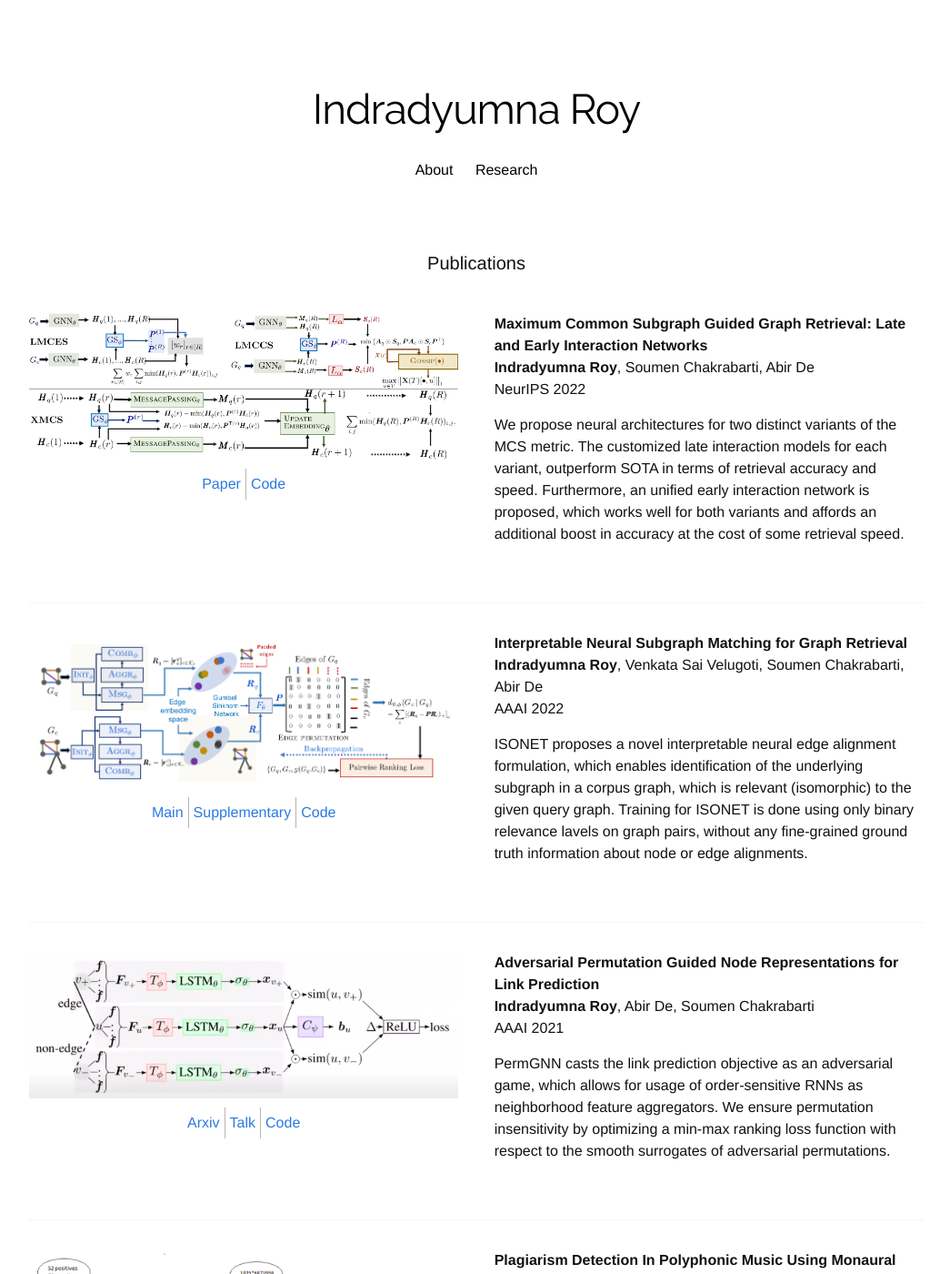
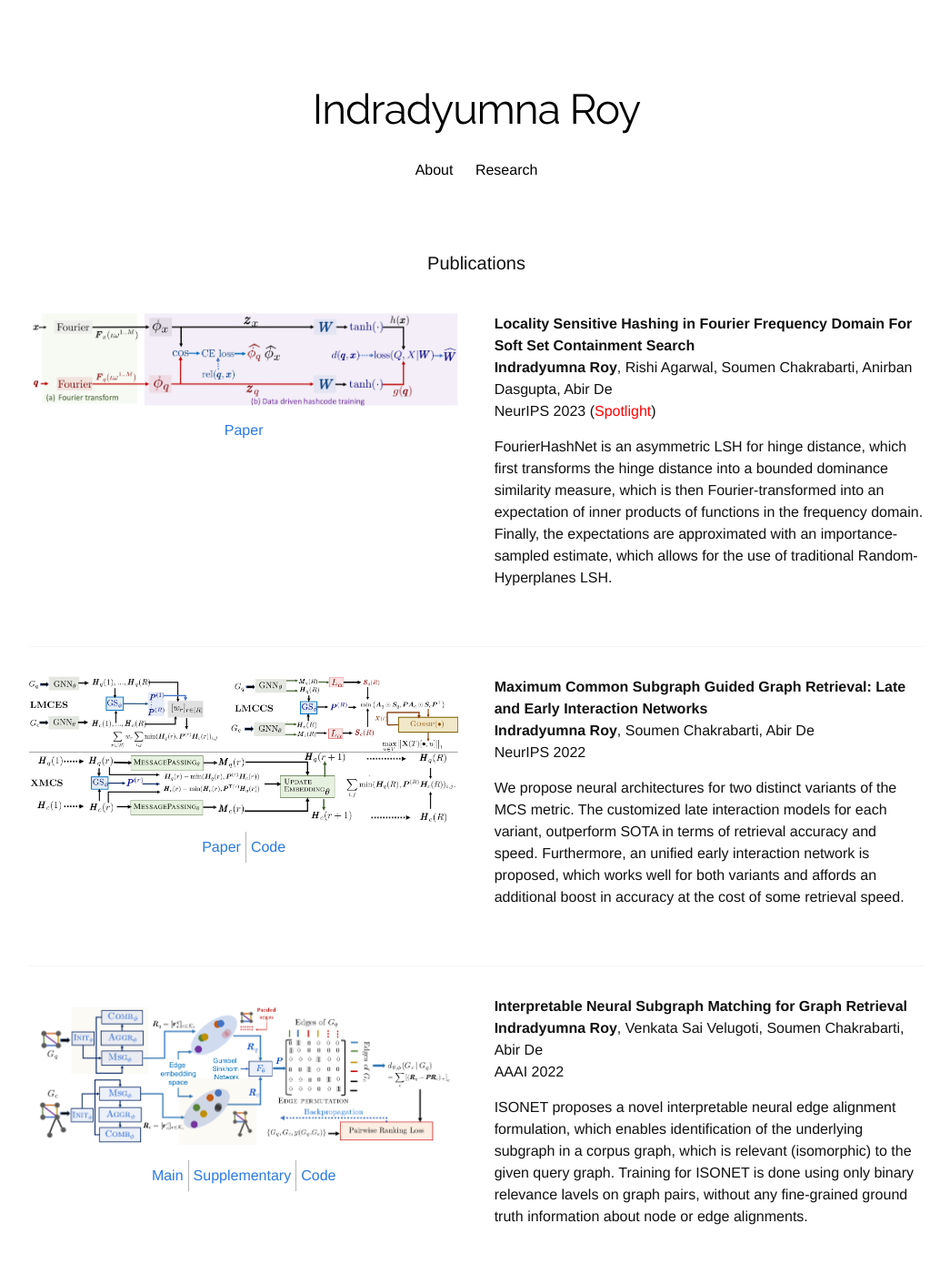
Before and after one commit to Indradyumna/indradyumna.github.io, a Jekyll site: the page built from research.html, in a window 1280 px wide and 1400 px high. Shown: the whole window at 91% size, without its empty margins (116-1161 px from the left). Built offline with Jekyll 4.4.1, drawn with Linux system fonts in a browser that asks for light colours; nearby versions of some CDN libraries; some web fonts are replaced; a style sheet for code colours, icons or effects is not loaded.

Commit message:
2023 updates

```diff
--- a/research.html
+++ b/research.html
@@ -4,6 +4,29 @@ title: "Research Overview"
 ---
 
 <h2 id='publications' class="page-heading">Publications</h1>
+
+  <div class="row">
+    <div class="six columns">
+      <img style="margin-top:0em" src="/images/FOURIERHASHNET.png">
+      <table>
+        <tr>
+	<!--<td><a href="https://arxiv.org/abs/2012.08974">Arxiv</a></td>-->
+          <td><a href="/pdfs/2023_FourierHashNet.pdf">Paper</a></td>
+	  <!--<td><a href="/pdfs/IsoNet_supp.pdf">Supplementary</a></td>-->
+	  <!--<td><a href="https://github.com/Indradyumna/MCSNET">Code</a></td>-->
+        </tr>
+      </table>
+    </div>
+
+    <div class="six columns">
+
+      <b> Locality Sensitive Hashing in Fourier Frequency Domain For Soft Set Containment Search </b>
+      <p> <b>Indradyumna Roy</b>, Rishi Agarwal, Soumen Chakrabarti, Anirban Dasgupta, Abir De <br /> NeurIPS 2023  (<span style='color:red'>Spotlight</span>)  </p>
+    <p> FourierHashNet is an asymmetric LSH for hinge distance, which first transforms the hinge distance into a bounded dominance similarity measure, which is then Fourier-transformed into an expectation of inner products of functions in the frequency domain. Finally, the expectations are approximated with an importance-sampled estimate, which allows for the use of traditional Random-Hyperplanes LSH. </p>
+    </div>
+  </div>
+
+  <div class="divider"></div>
 
   <div class="row">
     <div class="six columns">
```
Also changed, not shown: index.html (+9 -5 lines), images/FOURIERHASHNET.png (added), 2 other files.
